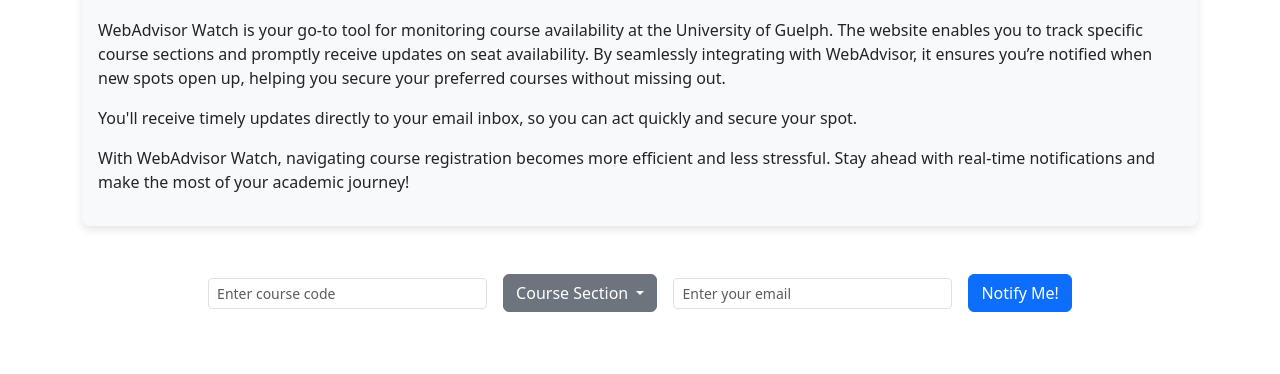
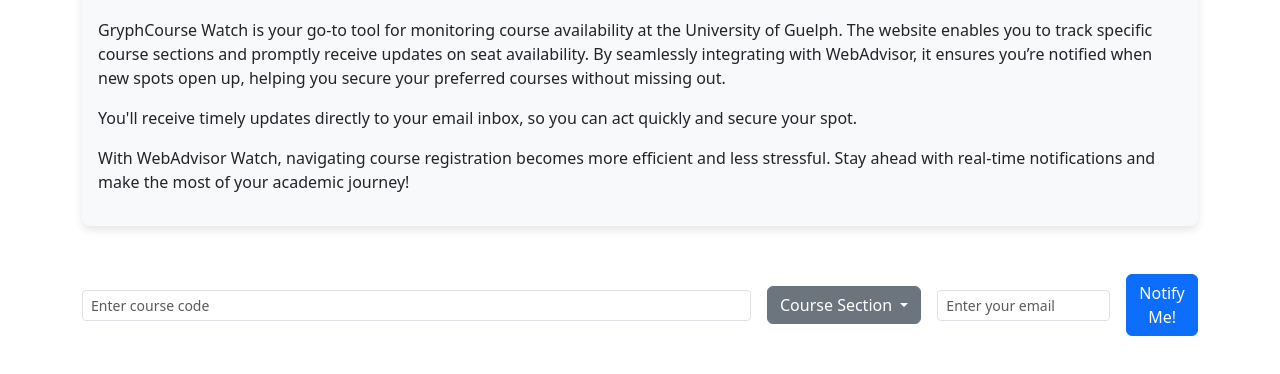
Before and after one commit to aarib-sami/gryph-course-watch, a plain HTML site: page index.html in a window 1280 px wide. Shown: the part 260-634 px from the top of the page. Drawn offline with nearby package versions, Linux system fonts and the light colour scheme.

Commit message:
Changed project name.

```diff
--- a/index.html
+++ b/index.html
@@ -14,7 +14,7 @@
     <main class="container my-5">
       <div class="project-description mx-auto">
         <h2 class="display-5 mb-4">Welcome to GryphCourse Watch</h2>
-        <p>WebAdvisor Watch is your go-to tool for monitoring course availability at the University of Guelph. The website enables you to track specific course sections and promptly receive updates on seat availability. By seamlessly integrating with WebAdvisor, it ensures you’re notified when new spots open up, helping you secure your preferred courses without missing out.</p>
+        <p>GryphCourse Watch is your go-to tool for monitoring course availability at the University of Guelph. The website enables you to track specific course sections and promptly receive updates on seat availability. By seamlessly integrating with WebAdvisor, it ensures you’re notified when new spots open up, helping you secure your preferred courses without missing out.</p>
         <p>You'll receive timely updates directly to your email inbox, so you can act quickly and secure your spot.</p>
         <p>With WebAdvisor Watch, navigating course registration becomes more efficient and less stressful. Stay ahead with real-time notifications and make the most of your academic journey!</p>
       </div>
@@ -22,7 +22,7 @@
 
     <div class="container mb-4">
       <div class="d-flex justify-content-center align-items-center gap-3">
-        <input type="text" class="form-control form-control-sm w-25" placeholder="Enter course code">
+        <input type="text" class="form-control form-control-sm w-15" placeholder="Enter course code">
         <div class="dropdown">
           <button class="btn btn-secondary dropdown-toggle" type="button" data-bs-toggle="dropdown" aria-expanded="false">
             Course Section
```
